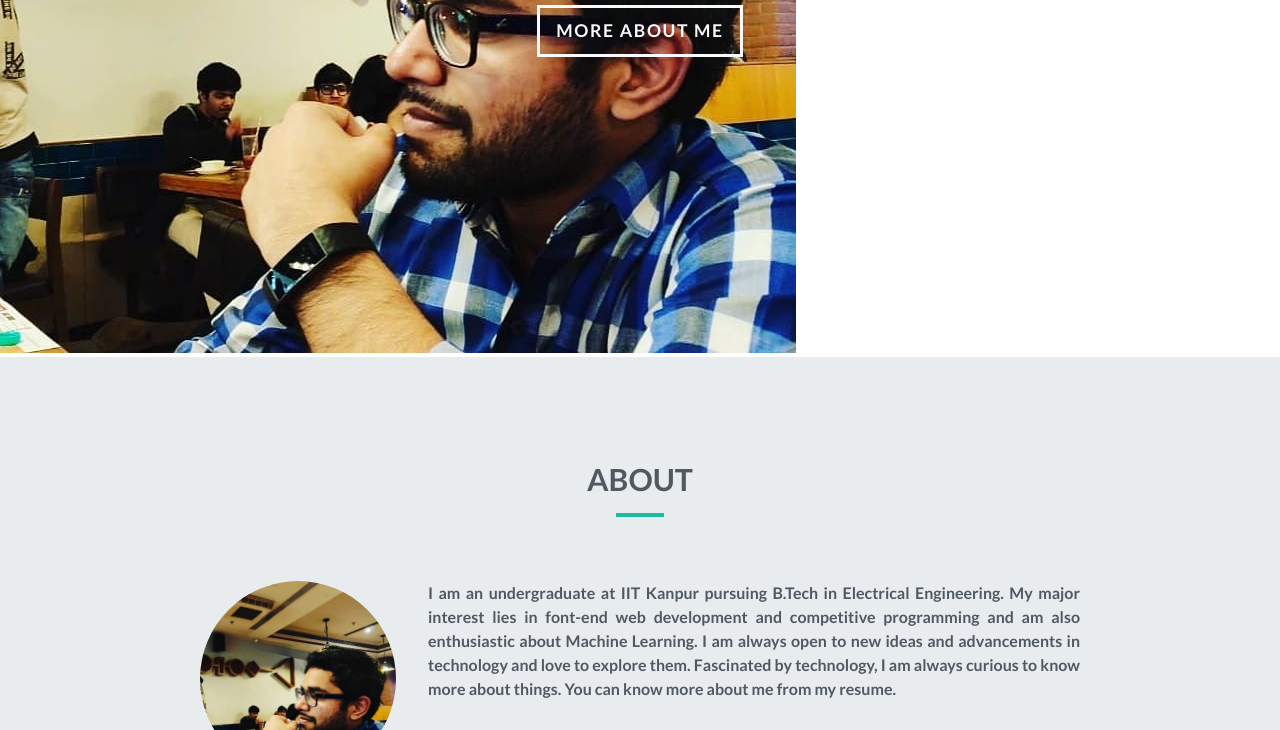
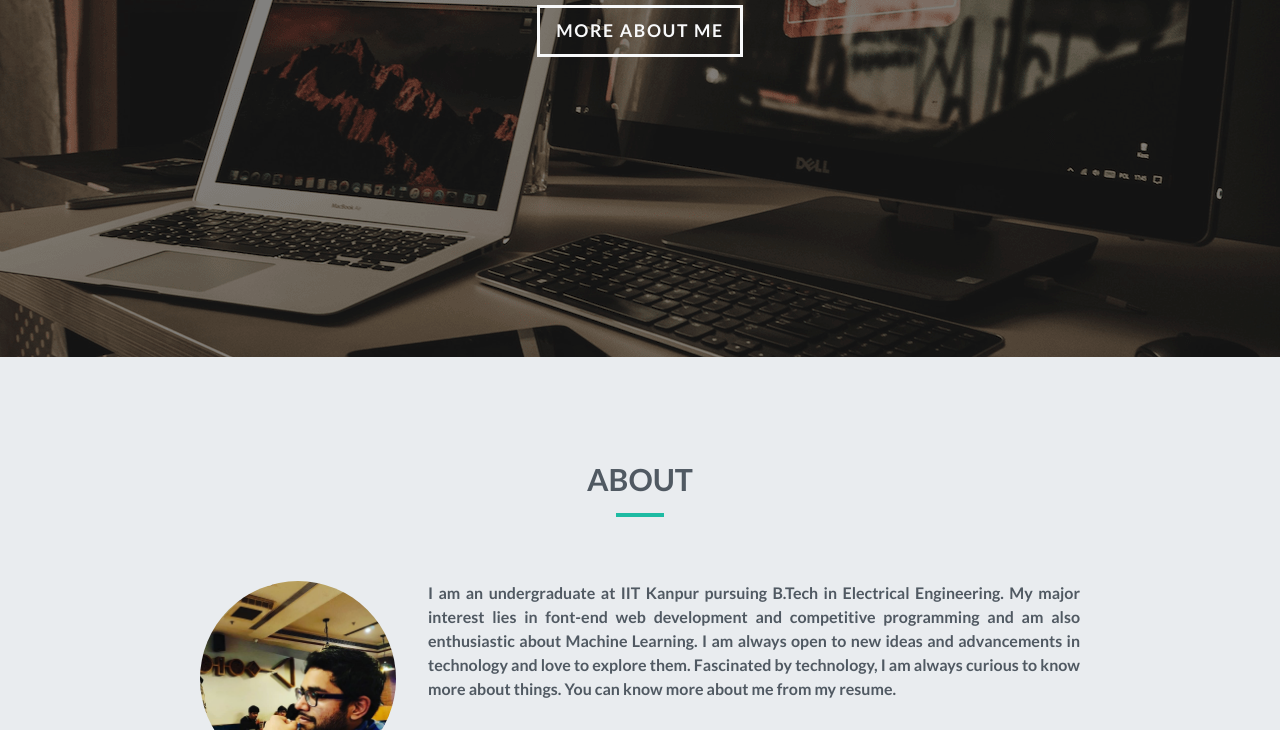
Before and after one commit to sahilasthana/personal, a plain HTML site: page index.html in a window 1280 px wide. Shown: the part 443-1173 px from the top of the page. Drawn offline with Linux system fonts and the light colour scheme; files whose address does not match are found by name.

Commit message:
Update index.html

```diff
--- a/index.html
+++ b/index.html
@@ -45,7 +45,7 @@
 <div class="landing">
 	<div class="home-wrap">
 		<div class="home-inner">
-			<img src="images/mypic.jpg">
+			<img src="images/computers.png">
 		</div>
 	</div>
 
```
